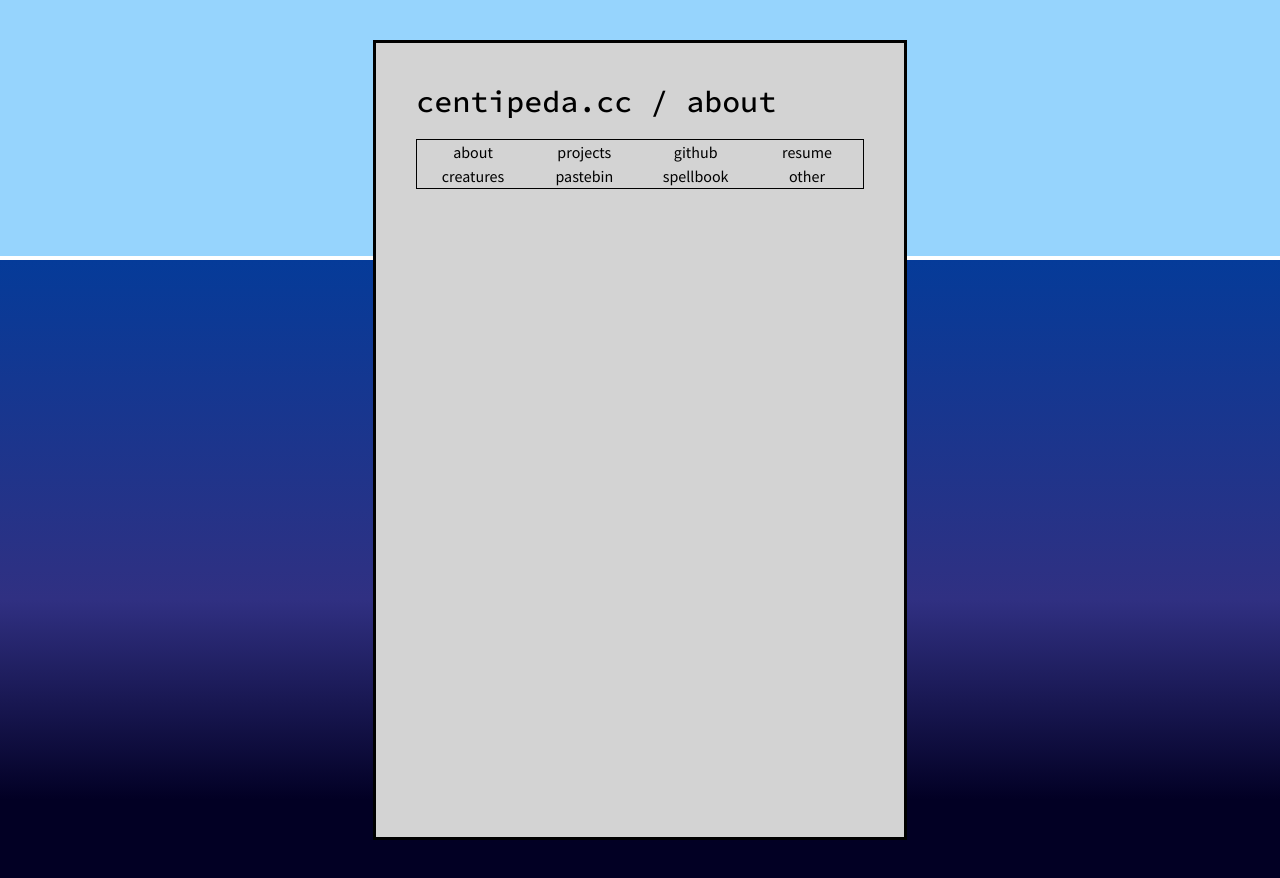
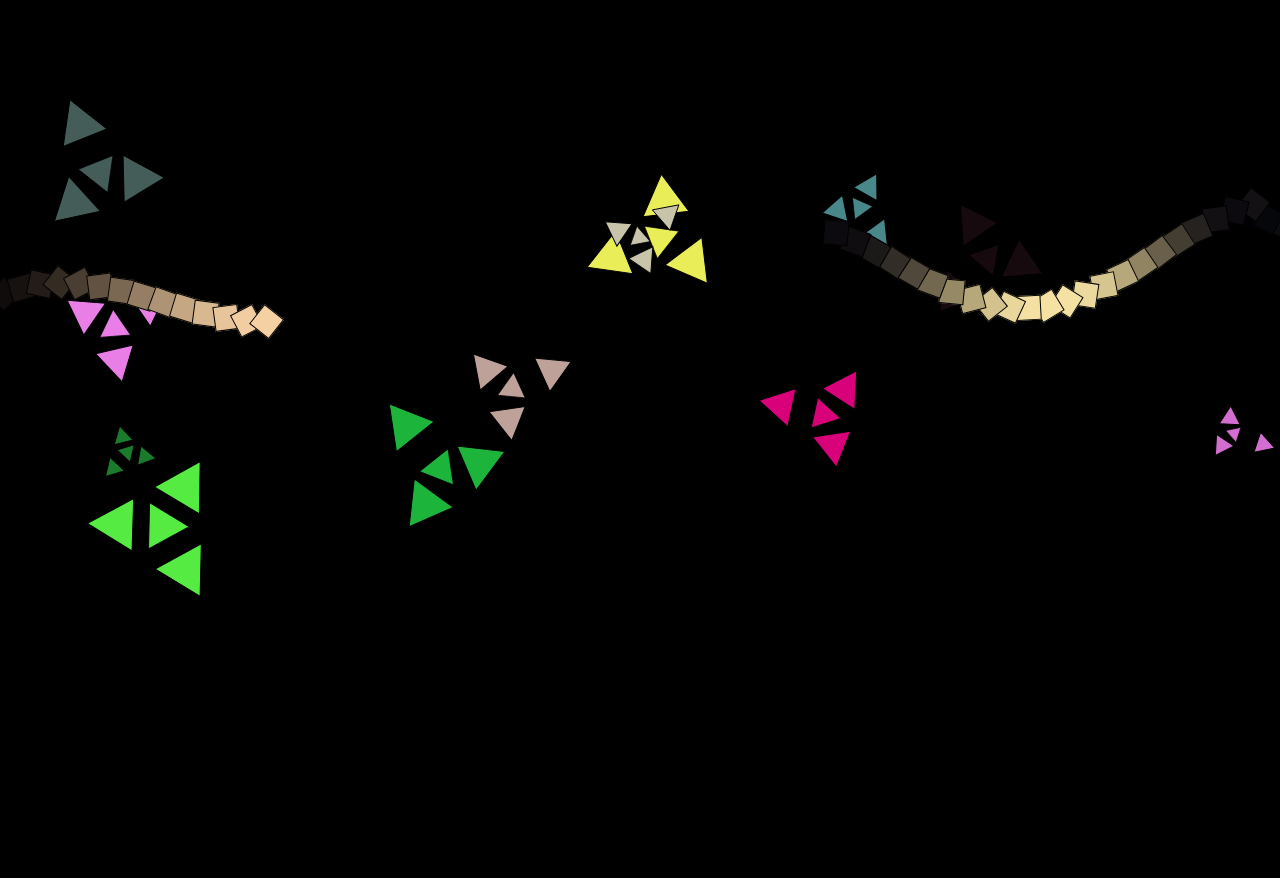
Before and after one commit to centipeda/centipeda.cc, a Nuxt app: page /aquarium in a window 1280 px wide. After the commit the page ends 800 px from the top, so only its background shows below. Built offline with nearby package versions, Linux system fonts and the light colour scheme.

Commit message:
aquarium demo

```diff
--- a/layouts/default.vue
+++ b/layouts/default.vue
@@ -12,7 +12,7 @@
                     <a class="basis-0 grow text-center nav-item" href="/"> resume </a>
                 </div>
                 <div class="flex flex-row">
-                    <a class="basis-0 grow text-center nav-item" href="/">creatures</a>
+                    <a class="basis-0 grow text-center nav-item" href="/aquarium">aquarium</a>
                     <a class="basis-0 grow text-center nav-item" href="https://cnti.cc">pastebin</a>
                     <a class="basis-0 grow text-center nav-item" href="https://spells.centipeda.cc">spellbook</a>
                     <a class="basis-0 grow text-center nav-item" href="/">other</a>
--- a/pages/anim.vue
+++ b/pages/aquarium.vue
@@ -81,6 +81,9 @@ function animate(container) {
 }
 
 export default {
+    head: {
+        title: 'aquarium demo',
+    },
     layout: 'empty',
     mounted() {
         if(process.browser) {
```
Also changed, not shown: 4 other files (tests, documents, lock files or other folders).
